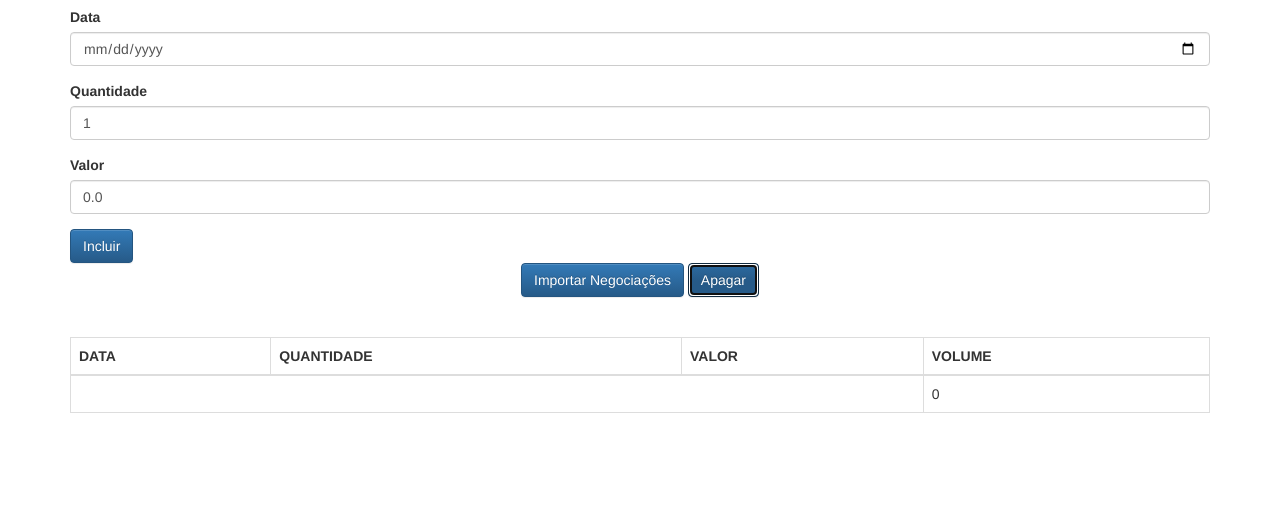
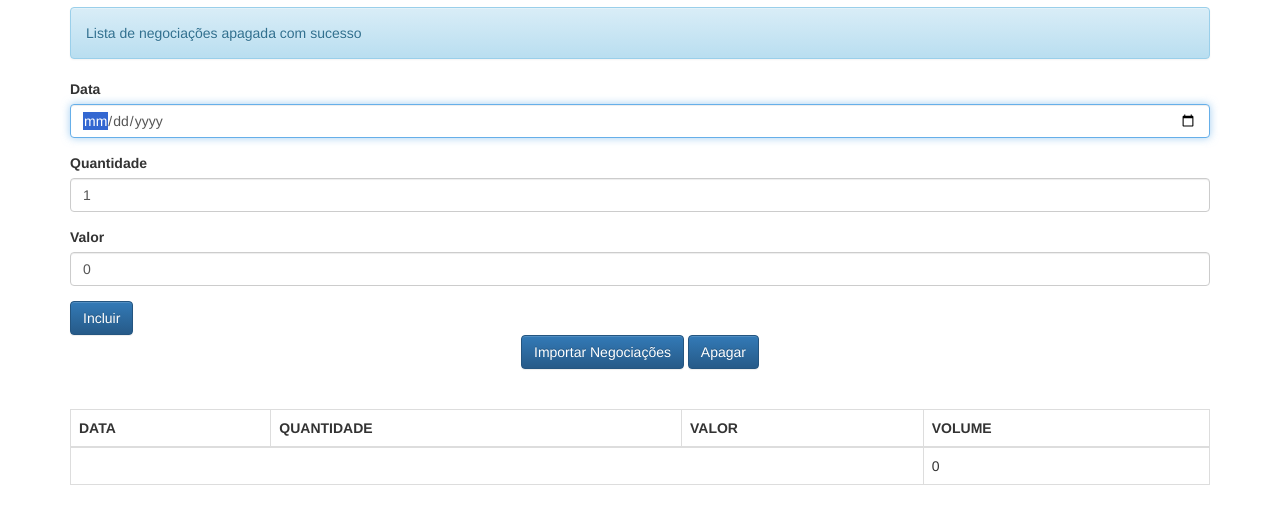
Before and after one commit to luiizsilverio/aluraframe, a plain HTML site: page client/index.html in a window 1280 px wide. Both pictures are taken after a click on the button "Apagar". Shown: the part 63-586 px from the top of the page. Drawn offline with Linux system fonts and the light colour scheme; files whose address does not match are found by name.

```diff
--- a/client/index.html
+++ b/client/index.html
@@ -36,7 +36,7 @@
         <button class="btn btn-primary text-center" type="button">
             Importar Negociações
         </button>
-        <button class="btn btn-primary text-center" type="button">
+        <button onclick="negociacaoController.apaga()" class="btn btn-primary text-center" type="button">
             Apagar
         </button>
     </div>
--- a/client/js/app/controllers/negociacao-controller.js
+++ b/client/js/app/controllers/negociacao-controller.js
@@ -34,6 +34,14 @@
     this.#limpaFormulario();
   }
 
+  apaga() {
+    this.#listaNegociacoes.esvazia();
+    this.#negociacoesView.update(this.#listaNegociacoes);
+    this.#mensagem.texto = 'Lista de negociações apagada com sucesso';
+    this.#mensagemView.update(this.#mensagem);
+    this.#limpaFormulario();
+  }
+
   #criaNegociacao() {
     let data = this.#inputData.value.split("-");
 
--- a/client/js/app/models/lista-negociacoes.js
+++ b/client/js/app/models/lista-negociacoes.js
@@ -9,4 +9,7 @@
     return [...this.#negociacoes];
   }
 
+  esvazia() {
+    this.#negociacoes = [];
+  }
 }
```
Also changed, not shown: .github/screenshot.png (added), README.md (added).
